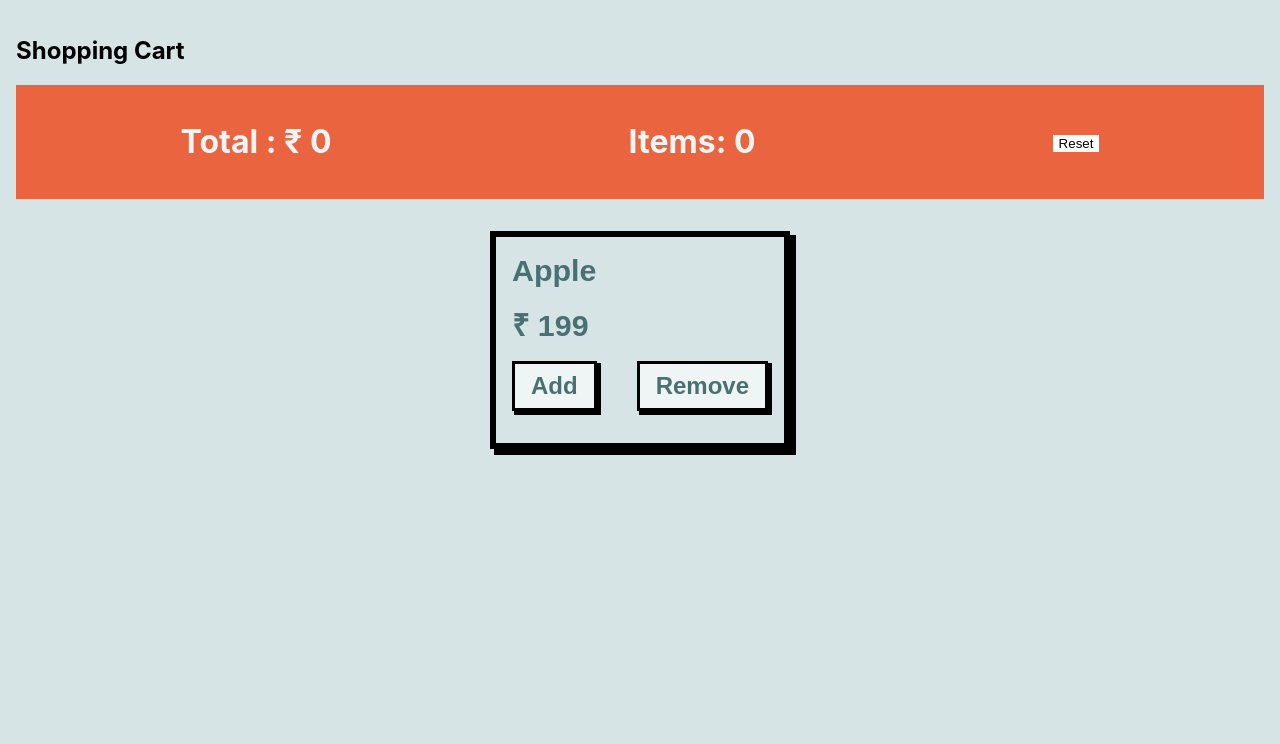
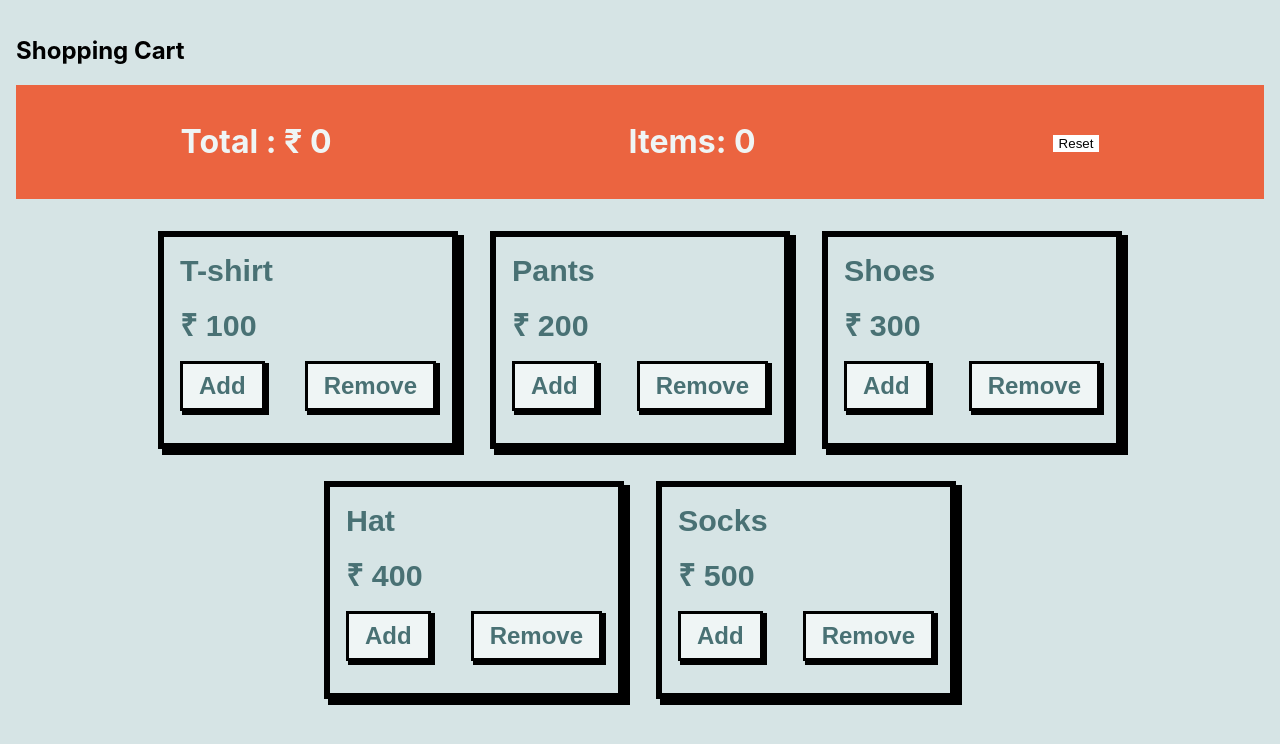
Before and after one commit to apni-coding/reactjstutorial, a React (Create React App) app: page / in a window 1280 px wide. Shown: the top 744 px of the page. Built offline with nearby package versions, Linux system fonts and the light colour scheme.

Commit message:
make card dynamic

```diff
--- a/src/components/Items.jsx
+++ b/src/components/Items.jsx
@@ -1,10 +1,18 @@
+import data from "../data/itemData";
 import styles from "../styles/Item.module.css";
 import ItemCard from "./ItemCard";
 
 function Items() {
   return (
     <div className={styles.wrapper}>
-      <ItemCard name="Apple" price={199} />
+      {data.map((item) => (
+        <ItemCard
+          name={item.name}
+          price={item.price}
+          key={item.id}
+          id={item.id}
+        />
+      ))}
     </div>
   );
 }
```
